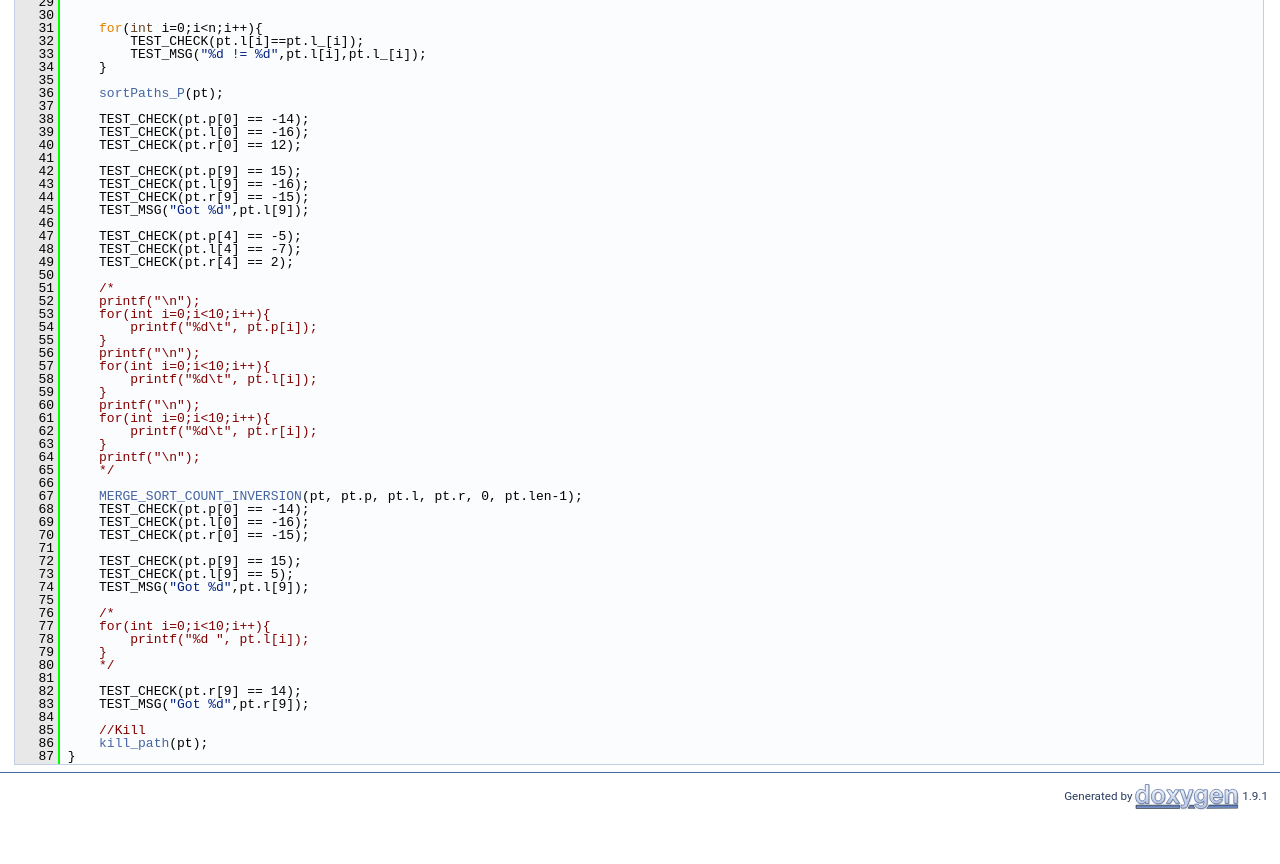
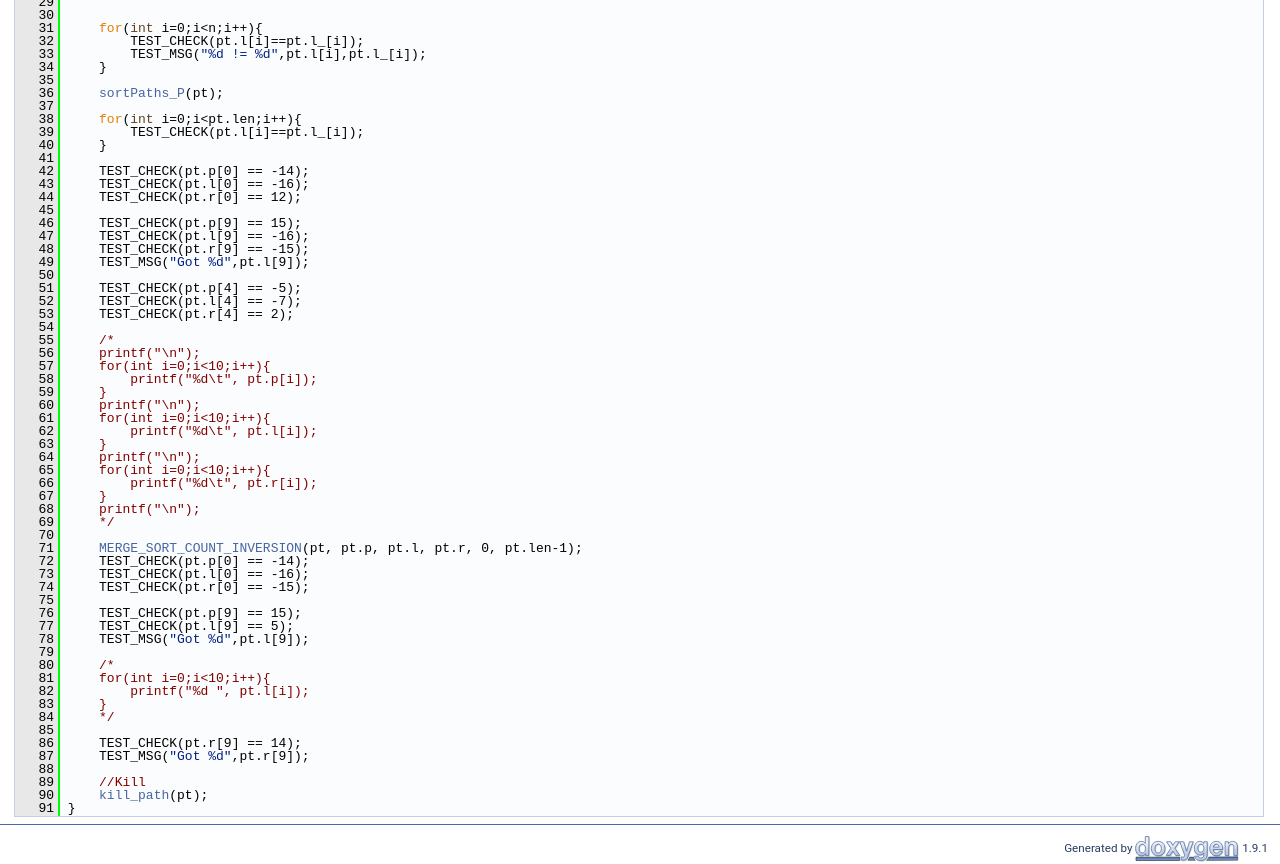
Before and after one commit to stevengogogo/DSA_IntersectingTriangles, a plain HTML site: page test__intersects_8h_source.html in a window 1280 px wide. Shown: the part 563-1427 px from the top of the page. Before the commit the page ends 1375 px from the top, so only its background shows below. Drawn offline with Linux system fonts and the light colour scheme.

Commit message:
deploy: 4d7dfaff75825f35a5238ea1580a246236174422

```diff
--- a/test__intersects_8h_source.html
+++ b/test__intersects_8h_source.html
@@ -106,60 +106,64 @@ $(function() {
 <div class="line"><a name="l00035"></a><span class="lineno">   35</span>&#160; </div>
 <div class="line"><a name="l00036"></a><span class="lineno">   36</span>&#160;    <a class="code" href="intersect_8h.html#a434c1a030b0e3acaf4df97cb2460eced">sortPaths_P</a>(pt);    </div>
 <div class="line"><a name="l00037"></a><span class="lineno">   37</span>&#160; </div>
-<div class="line"><a name="l00038"></a><span class="lineno">   38</span>&#160;    TEST_CHECK(pt.p[0] == -14);</div>
-<div class="line"><a name="l00039"></a><span class="lineno">   39</span>&#160;    TEST_CHECK(pt.l[0] == -16);</div>
-<div class="line"><a name="l00040"></a><span class="lineno">   40</span>&#160;    TEST_CHECK(pt.r[0] == 12);</div>
+<div class="line"><a name="l00038"></a><span class="lineno">   38</span>&#160;    <span class="keywordflow">for</span>(<span class="keywordtype">int</span> i=0;i&lt;pt.len;i++){</div>
+<div class="line"><a name="l00039"></a><span class="lineno">   39</span>&#160;        TEST_CHECK(pt.l[i]==pt.l_[i]);</div>
+<div class="line"><a name="l00040"></a><span class="lineno">   40</span>&#160;    }</div>
 <div class="line"><a name="l00041"></a><span class="lineno">   41</span>&#160; </div>
-<div class="line"><a name="l00042"></a><span class="lineno">   42</span>&#160;    TEST_CHECK(pt.p[9] == 15);</div>
-<div class="line"><a name="l00043"></a><span class="lineno">   43</span>&#160;    TEST_CHECK(pt.l[9] == -16);</div>
-<div class="line"><a name="l00044"></a><span class="lineno">   44</span>&#160;    TEST_CHECK(pt.r[9] == -15);</div>
-<div class="line"><a name="l00045"></a><span class="lineno">   45</span>&#160;    TEST_MSG(<span class="stringliteral">&quot;Got %d&quot;</span>,pt.l[9]);</div>
-<div class="line"><a name="l00046"></a><span class="lineno">   46</span>&#160; </div>
-<div class="line"><a name="l00047"></a><span class="lineno">   47</span>&#160;    TEST_CHECK(pt.p[4] == -5);</div>
-<div class="line"><a name="l00048"></a><span class="lineno">   48</span>&#160;    TEST_CHECK(pt.l[4] == -7);</div>
-<div class="line"><a name="l00049"></a><span class="lineno">   49</span>&#160;    TEST_CHECK(pt.r[4] == 2);</div>
+<div class="line"><a name="l00042"></a><span class="lineno">   42</span>&#160;    TEST_CHECK(pt.p[0] == -14);</div>
+<div class="line"><a name="l00043"></a><span class="lineno">   43</span>&#160;    TEST_CHECK(pt.l[0] == -16);</div>
+<div class="line"><a name="l00044"></a><span class="lineno">   44</span>&#160;    TEST_CHECK(pt.r[0] == 12);</div>
+<div class="line"><a name="l00045"></a><span class="lineno">   45</span>&#160; </div>
+<div class="line"><a name="l00046"></a><span class="lineno">   46</span>&#160;    TEST_CHECK(pt.p[9] == 15);</div>
+<div class="line"><a name="l00047"></a><span class="lineno">   47</span>&#160;    TEST_CHECK(pt.l[9] == -16);</div>
+<div class="line"><a name="l00048"></a><span class="lineno">   48</span>&#160;    TEST_CHECK(pt.r[9] == -15);</div>
+<div class="line"><a name="l00049"></a><span class="lineno">   49</span>&#160;    TEST_MSG(<span class="stringliteral">&quot;Got %d&quot;</span>,pt.l[9]);</div>
 <div class="line"><a name="l00050"></a><span class="lineno">   50</span>&#160; </div>
-<div class="line"><a name="l00051"></a><span class="lineno">   51</span>&#160;    <span class="comment">/*</span></div>
-<div class="line"><a name="l00052"></a><span class="lineno">   52</span>&#160;<span class="comment">    printf(&quot;\n&quot;);</span></div>
-<div class="line"><a name="l00053"></a><span class="lineno">   53</span>&#160;<span class="comment">    for(int i=0;i&lt;10;i++){</span></div>
-<div class="line"><a name="l00054"></a><span class="lineno">   54</span>&#160;<span class="comment">        printf(&quot;%d\t&quot;, pt.p[i]);</span></div>
-<div class="line"><a name="l00055"></a><span class="lineno">   55</span>&#160;<span class="comment">    }</span></div>
+<div class="line"><a name="l00051"></a><span class="lineno">   51</span>&#160;    TEST_CHECK(pt.p[4] == -5);</div>
+<div class="line"><a name="l00052"></a><span class="lineno">   52</span>&#160;    TEST_CHECK(pt.l[4] == -7);</div>
+<div class="line"><a name="l00053"></a><span class="lineno">   53</span>&#160;    TEST_CHECK(pt.r[4] == 2);</div>
+<div class="line"><a name="l00054"></a><span class="lineno">   54</span>&#160; </div>
+<div class="line"><a name="l00055"></a><span class="lineno">   55</span>&#160;    <span class="comment">/*</span></div>
 <div class="line"><a name="l00056"></a><span class="lineno">   56</span>&#160;<span class="comment">    printf(&quot;\n&quot;);</span></div>
 <div class="line"><a name="l00057"></a><span class="lineno">   57</span>&#160;<span class="comment">    for(int i=0;i&lt;10;i++){</span></div>
-<div class="line"><a name="l00058"></a><span class="lineno">   58</span>&#160;<span class="comment">        printf(&quot;%d\t&quot;, pt.l[i]);</span></div>
+<div class="line"><a name="l00058"></a><span class="lineno">   58</span>&#160;<span class="comment">        printf(&quot;%d\t&quot;, pt.p[i]);</span></div>
 <div class="line"><a name="l00059"></a><span class="lineno">   59</span>&#160;<span class="comment">    }</span></div>
 <div class="line"><a name="l00060"></a><span class="lineno">   60</span>&#160;<span class="comment">    printf(&quot;\n&quot;);</span></div>
 <div class="line"><a name="l00061"></a><span class="lineno">   61</span>&#160;<span class="comment">    for(int i=0;i&lt;10;i++){</span></div>
-<div class="line"><a name="l00062"></a><span class="lineno">   62</span>&#160;<span class="comment">        printf(&quot;%d\t&quot;, pt.r[i]);</span></div>
+<div class="line"><a name="l00062"></a><span class="lineno">   62</span>&#160;<span class="comment">        printf(&quot;%d\t&quot;, pt.l[i]);</span></div>
 <div class="line"><a name="l00063"></a><span class="lineno">   63</span>&#160;<span class="comment">    }</span></div>
 <div class="line"><a name="l00064"></a><span class="lineno">   64</span>&#160;<span class="comment">    printf(&quot;\n&quot;);</span></div>
-<div class="line"><a name="l00065"></a><span class="lineno">   65</span>&#160;<span class="comment">    */</span></div>
-<div class="line"><a name="l00066"></a><span class="lineno">   66</span>&#160; </div>
-<div class="line"><a name="l00067"></a><span class="lineno">   67</span>&#160;    <a class="code" href="intersect_8h.html#a84efd5a13c0614de779fc9a5906ee94f">MERGE_SORT_COUNT_INVERSION</a>(pt, pt.p, pt.l, pt.r, 0, pt.len-1);</div>
-<div class="line"><a name="l00068"></a><span class="lineno">   68</span>&#160;    TEST_CHECK(pt.p[0] == -14);</div>
-<div class="line"><a name="l00069"></a><span class="lineno">   69</span>&#160;    TEST_CHECK(pt.l[0] == -16);</div>
-<div class="line"><a name="l00070"></a><span class="lineno">   70</span>&#160;    TEST_CHECK(pt.r[0] == -15);</div>
-<div class="line"><a name="l00071"></a><span class="lineno">   71</span>&#160; </div>
-<div class="line"><a name="l00072"></a><span class="lineno">   72</span>&#160;    TEST_CHECK(pt.p[9] == 15);</div>
-<div class="line"><a name="l00073"></a><span class="lineno">   73</span>&#160;    TEST_CHECK(pt.l[9] == 5);</div>
-<div class="line"><a name="l00074"></a><span class="lineno">   74</span>&#160;    TEST_MSG(<span class="stringliteral">&quot;Got %d&quot;</span>,pt.l[9]);</div>
+<div class="line"><a name="l00065"></a><span class="lineno">   65</span>&#160;<span class="comment">    for(int i=0;i&lt;10;i++){</span></div>
+<div class="line"><a name="l00066"></a><span class="lineno">   66</span>&#160;<span class="comment">        printf(&quot;%d\t&quot;, pt.r[i]);</span></div>
+<div class="line"><a name="l00067"></a><span class="lineno">   67</span>&#160;<span class="comment">    }</span></div>
+<div class="line"><a name="l00068"></a><span class="lineno">   68</span>&#160;<span class="comment">    printf(&quot;\n&quot;);</span></div>
+<div class="line"><a name="l00069"></a><span class="lineno">   69</span>&#160;<span class="comment">    */</span></div>
+<div class="line"><a name="l00070"></a><span class="lineno">   70</span>&#160; </div>
+<div class="line"><a name="l00071"></a><span class="lineno">   71</span>&#160;    <a class="code" href="intersect_8h.html#a84efd5a13c0614de779fc9a5906ee94f">MERGE_SORT_COUNT_INVERSION</a>(pt, pt.p, pt.l, pt.r, 0, pt.len-1);</div>
+<div class="line"><a name="l00072"></a><span class="lineno">   72</span>&#160;    TEST_CHECK(pt.p[0] == -14);</div>
+<div class="line"><a name="l00073"></a><span class="lineno">   73</span>&#160;    TEST_CHECK(pt.l[0] == -16);</div>
+<div class="line"><a name="l00074"></a><span class="lineno">   74</span>&#160;    TEST_CHECK(pt.r[0] == -15);</div>
 <div class="line"><a name="l00075"></a><span class="lineno">   75</span>&#160; </div>
-<div class="line"><a name="l00076"></a><span class="lineno">   76</span>&#160;    <span class="comment">/*</span></div>
-<div class="line"><a name="l00077"></a><span class="lineno">   77</span>&#160;<span class="comment">    for(int i=0;i&lt;10;i++){</span></div>
-<div class="line"><a name="l00078"></a><span class="lineno">   78</span>&#160;<span class="comment">        printf(&quot;%d &quot;, pt.l[i]);</span></div>
-<div class="line"><a name="l00079"></a><span class="lineno">   79</span>&#160;<span class="comment">    }</span></div>
-<div class="line"><a name="l00080"></a><span class="lineno">   80</span>&#160;<span class="comment">    */</span></div>
-<div class="line"><a name="l00081"></a><span class="lineno">   81</span>&#160; </div>
-<div class="line"><a name="l00082"></a><span class="lineno">   82</span>&#160;    TEST_CHECK(pt.r[9] == 14);</div>
-<div class="line"><a name="l00083"></a><span class="lineno">   83</span>&#160;    TEST_MSG(<span class="stringliteral">&quot;Got %d&quot;</span>,pt.r[9]);</div>
-<div class="line"><a name="l00084"></a><span class="lineno">   84</span>&#160; </div>
-<div class="line"><a name="l00085"></a><span class="lineno">   85</span>&#160;    <span class="comment">//Kill</span></div>
-<div class="line"><a name="l00086"></a><span class="lineno">   86</span>&#160;    <a class="code" href="intersect_8h.html#ac073207350efd314317ea290c18e830d">kill_path</a>(pt);</div>
-<div class="line"><a name="l00087"></a><span class="lineno">   87</span>&#160;}</div>
+<div class="line"><a name="l00076"></a><span class="lineno">   76</span>&#160;    TEST_CHECK(pt.p[9] == 15);</div>
+<div class="line"><a name="l00077"></a><span class="lineno">   77</span>&#160;    TEST_CHECK(pt.l[9] == 5);</div>
+<div class="line"><a name="l00078"></a><span class="lineno">   78</span>&#160;    TEST_MSG(<span class="stringliteral">&quot;Got %d&quot;</span>,pt.l[9]);</div>
+<div class="line"><a name="l00079"></a><span class="lineno">   79</span>&#160; </div>
+<div class="line"><a name="l00080"></a><span class="lineno">   80</span>&#160;    <span class="comment">/*</span></div>
+<div class="line"><a name="l00081"></a><span class="lineno">   81</span>&#160;<span class="comment">    for(int i=0;i&lt;10;i++){</span></div>
+<div class="line"><a name="l00082"></a><span class="lineno">   82</span>&#160;<span class="comment">        printf(&quot;%d &quot;, pt.l[i]);</span></div>
+<div class="line"><a name="l00083"></a><span class="lineno">   83</span>&#160;<span class="comment">    }</span></div>
+<div class="line"><a name="l00084"></a><span class="lineno">   84</span>&#160;<span class="comment">    */</span></div>
+<div class="line"><a name="l00085"></a><span class="lineno">   85</span>&#160; </div>
+<div class="line"><a name="l00086"></a><span class="lineno">   86</span>&#160;    TEST_CHECK(pt.r[9] == 14);</div>
+<div class="line"><a name="l00087"></a><span class="lineno">   87</span>&#160;    TEST_MSG(<span class="stringliteral">&quot;Got %d&quot;</span>,pt.r[9]);</div>
+<div class="line"><a name="l00088"></a><span class="lineno">   88</span>&#160; </div>
+<div class="line"><a name="l00089"></a><span class="lineno">   89</span>&#160;    <span class="comment">//Kill</span></div>
+<div class="line"><a name="l00090"></a><span class="lineno">   90</span>&#160;    <a class="code" href="intersect_8h.html#ac073207350efd314317ea290c18e830d">kill_path</a>(pt);</div>
+<div class="line"><a name="l00091"></a><span class="lineno">   91</span>&#160;}</div>
 <div class="ttc" id="agenerator_8h_html"><div class="ttname"><a href="generator_8h.html">generator.h</a></div><div class="ttdoc">Random generator for triangle coordinations.</div></div>
 <div class="ttc" id="aintersect_8h_html"><div class="ttname"><a href="intersect_8h.html">intersect.h</a></div><div class="ttdoc">Calculating inversions.</div></div>
 <div class="ttc" id="aintersect_8h_html_a434c1a030b0e3acaf4df97cb2460eced"><div class="ttname"><a href="intersect_8h.html#a434c1a030b0e3acaf4df97cb2460eced">sortPaths_P</a></div><div class="ttdeci">void sortPaths_P(Paths)</div><div class="ttdef"><b>Definition:</b> intersect.c:105</div></div>
-<div class="ttc" id="aintersect_8h_html_a84efd5a13c0614de779fc9a5906ee94f"><div class="ttname"><a href="intersect_8h.html#a84efd5a13c0614de779fc9a5906ee94f">MERGE_SORT_COUNT_INVERSION</a></div><div class="ttdeci">int MERGE_SORT_COUNT_INVERSION(Paths pt, int *Ps, int *Ls, int *Rs, int l, int r)</div><div class="ttdef"><b>Definition:</b> intersect.c:109</div></div>
+<div class="ttc" id="aintersect_8h_html_a84efd5a13c0614de779fc9a5906ee94f"><div class="ttname"><a href="intersect_8h.html#a84efd5a13c0614de779fc9a5906ee94f">MERGE_SORT_COUNT_INVERSION</a></div><div class="ttdeci">int MERGE_SORT_COUNT_INVERSION(Paths pt, int *Ps, int *Ls, int *Rs, int l, int r)</div><div class="ttdef"><b>Definition:</b> intersect.c:110</div></div>
 <div class="ttc" id="aintersect_8h_html_a8825e952164dc385de3c4b5074821785"><div class="ttname"><a href="intersect_8h.html#a8825e952164dc385de3c4b5074821785">init_path</a></div><div class="ttdeci">Paths init_path(int len, int p[], int q[], int r[])</div><div class="ttdef"><b>Definition:</b> intersect.c:4</div></div>
 <div class="ttc" id="aintersect_8h_html_ac073207350efd314317ea290c18e830d"><div class="ttname"><a href="intersect_8h.html#ac073207350efd314317ea290c18e830d">kill_path</a></div><div class="ttdeci">void kill_path(Paths)</div><div class="ttdef"><b>Definition:</b> intersect.c:34</div></div>
 <div class="ttc" id="astructPaths_html"><div class="ttname"><a href="structPaths.html">Paths</a></div><div class="ttdef"><b>Definition:</b> intersect.h:21</div></div>
```
Also changed, not shown: intersect_8h_source.html (+4 -4 lines).
